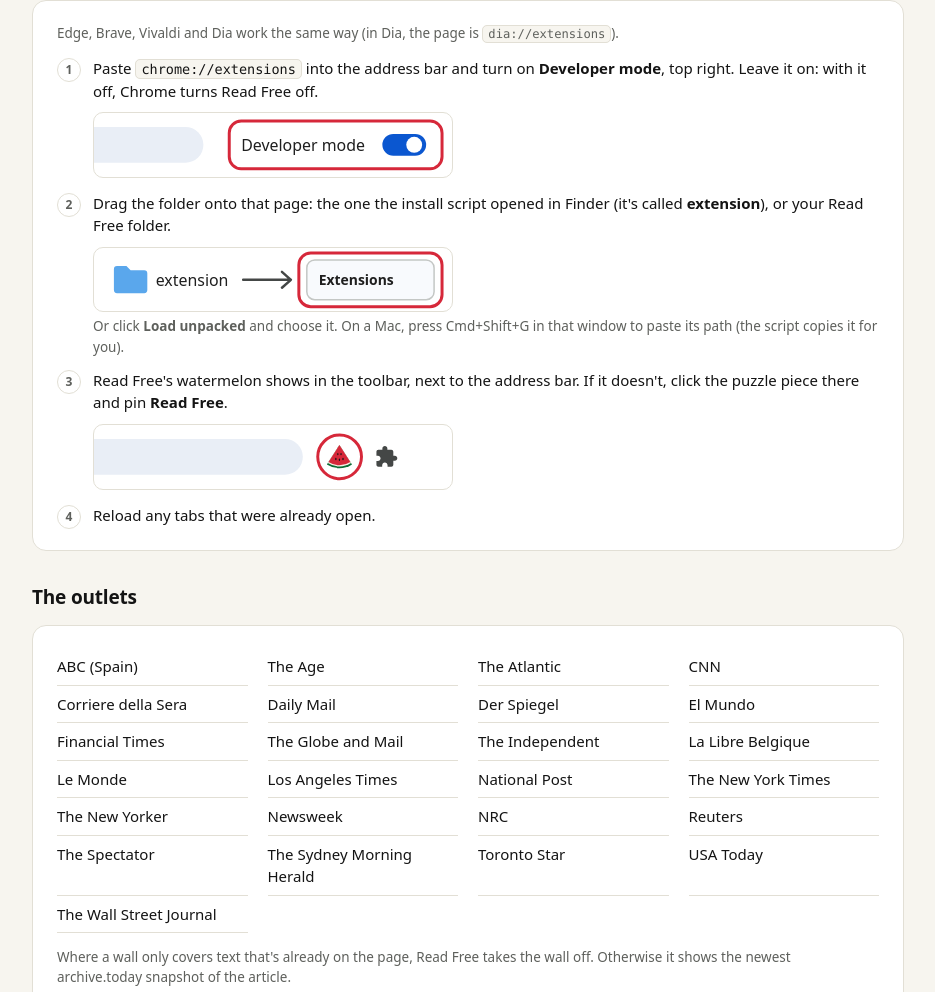
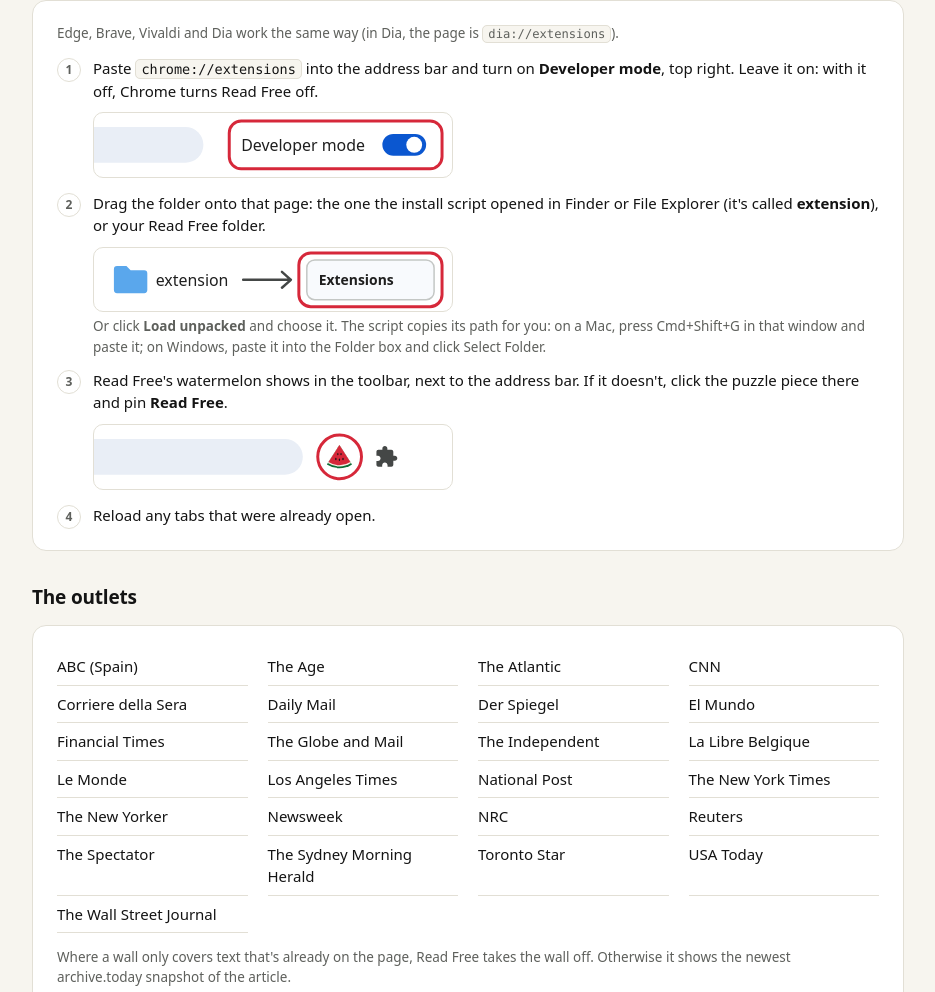
Before and after one commit to readfreexyz/read-free, a browser extension: page website/index.html in a window 1280 px wide. Shown: the part 1041-2033 px from the top of the page, without its empty margins (172-1107 px from the left). Drawn offline with Linux system fonts and the light colour scheme.

Commit message:
Site: step 2 for Windows too
Step 2 named only Finder and the Mac way to paste a path into Load unpacked. It now says the
install script opens the folder in Finder or File Explorer, and on Windows to paste its path
into the Folder box and click Select Folder. The README the same.

Co-Authored-By: Claude Opus 5.5 <noreply@anthropic.com>

```diff
--- a/website/index.html
+++ b/website/index.html
@@ -240,8 +240,8 @@
               <circle class="ui-knob" cx="322" cy="32" r="8"/>
               <rect class="ring" x="136" y="8" width="214" height="48" rx="12"/>
             </svg></li>
-          <li>Drag the folder onto that page: the one the install script opened in Finder (it's
-            called <b>extension</b>), or your Read Free folder.
+          <li>Drag the folder onto that page: the one the install script opened in Finder or
+            File Explorer (it's called <b>extension</b>), or your Read Free folder.
             <svg class="shot" viewBox="0 0 360 64" role="img" aria-label="A folder called extension, dragged onto the Extensions page">
               <path class="ui-folder" transform="translate(20 15) scale(1.05)" d="M0 6a3 3 0 0 1 3-3h9l4 4h13a3 3 0 0 1 3 3v16a3 3 0 0 1-3 3H3a3 3 0 0 1-3-3z"/>
               <text class="ui-text" x="62" y="38">extension</text>
@@ -250,8 +250,9 @@
               <text class="ui-small" x="226" y="37">Extensions</text>
               <rect class="ring" x="206" y="5" width="144" height="54" rx="12"/>
             </svg>
-            <span class="aside">Or click <b>Load unpacked</b> and choose it. On a Mac, press Cmd+Shift+G in
-            that window to paste its path (the script copies it for you).</span></li>
+            <span class="aside">Or click <b>Load unpacked</b> and choose it. The script copies its path
+            for you: on a Mac, press Cmd+Shift+G in that window and paste it; on Windows, paste it
+            into the Folder box and click Select Folder.</span></li>
           <li>Read Free's watermelon shows in the toolbar, next to the address bar. If it doesn't,
             click the puzzle piece there and pin <b>Read Free</b>.
             <svg class="shot" viewBox="0 0 360 64" role="img" aria-label="Chrome's toolbar: the address bar, then Read Free's watermelon button and the puzzle-piece menu">
```
Also changed, not shown: README.md.
